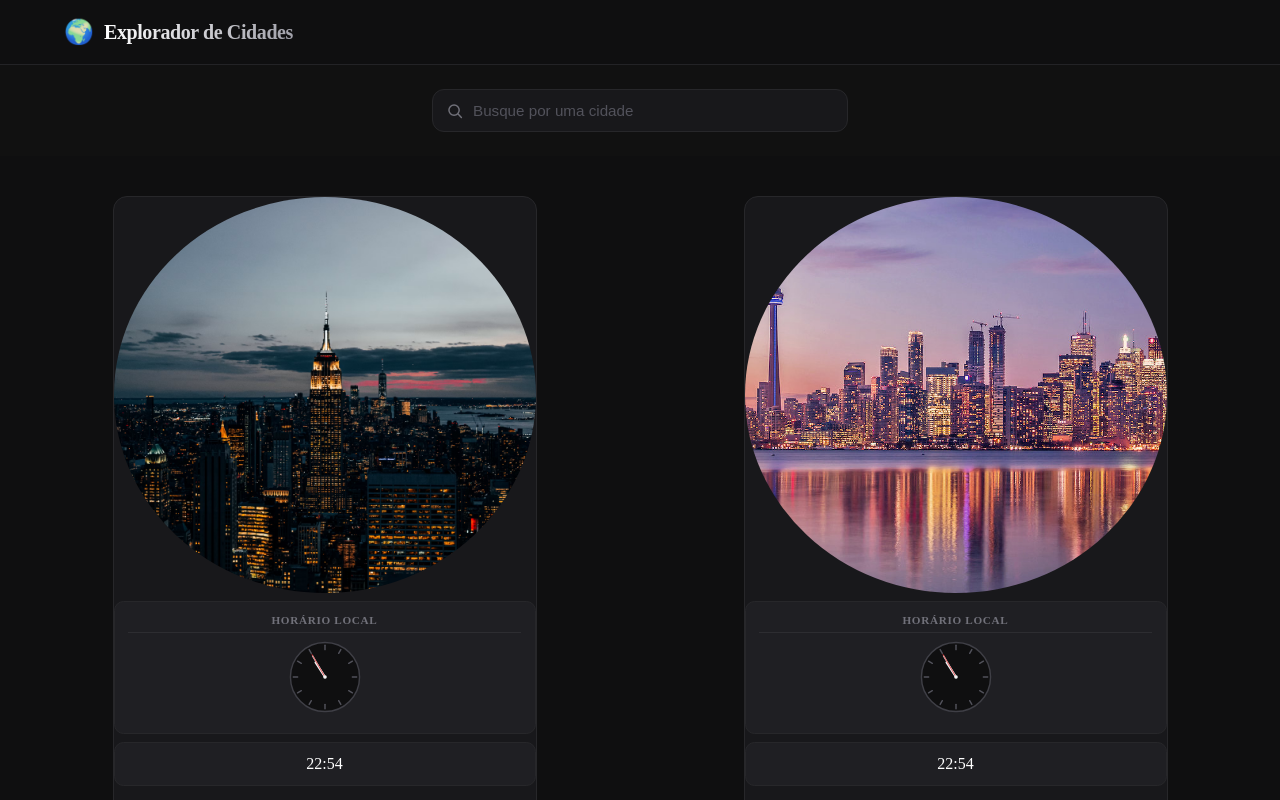
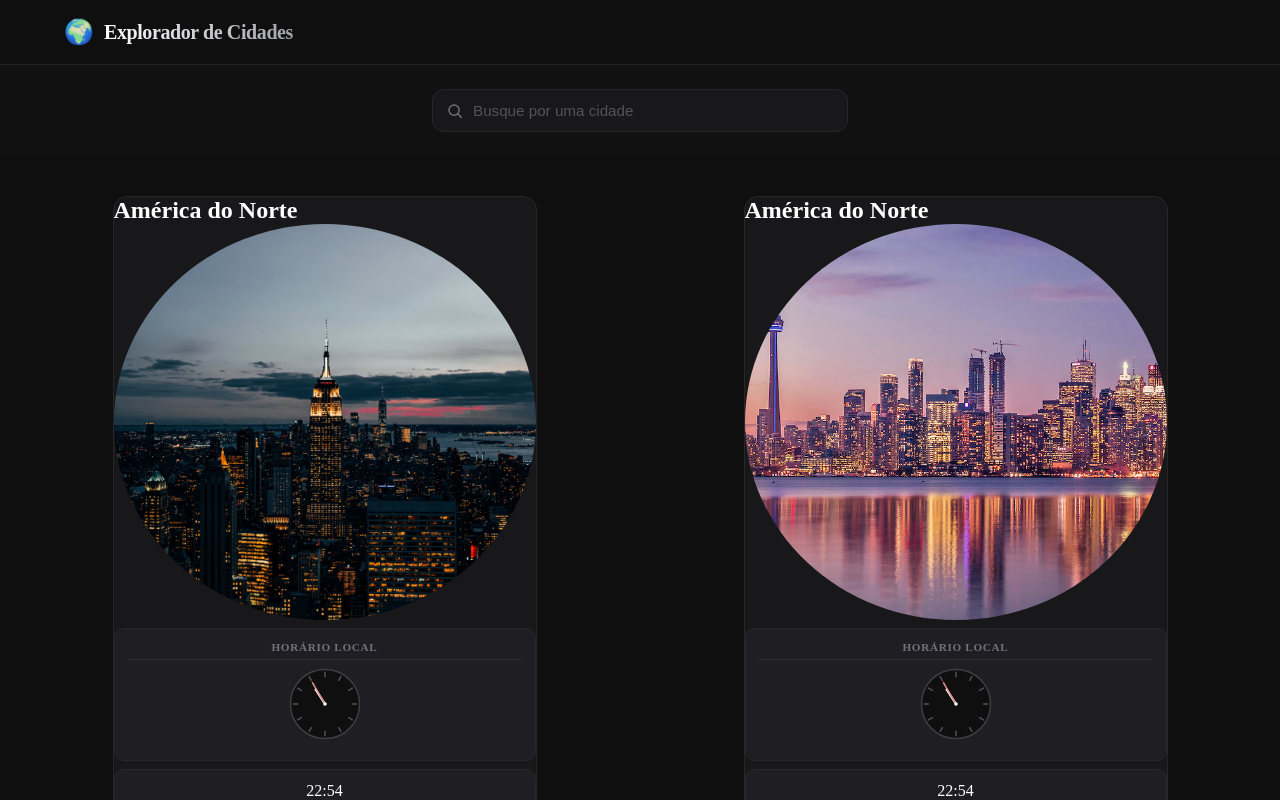
Before and after one commit to gabrieldev25789/projeto-cidades, a React (Vite) app: page / in a window 1280 px wide. Shown: the top 800 px of the page. Built offline with nearby package versions, Linux system fonts and the light colour scheme.

Commit message:
feat: Exibindo nome do continente

```diff
--- a/src/Components/Home/Home.jsx
+++ b/src/Components/Home/Home.jsx
@@ -36,7 +36,9 @@ function Home({ filtrado, setFiltrado }) {
           <p>Nenhuma cidade encontrada</p>
         ) : (
           cidadesExibidas.map((cidade) => (
+          <>
             <Link to={`/cidade/${cidade.id}`} className="cidade-card" key={cidade.id}>
+                <h2>{cidade.continente}</h2>
                 <img src={cidade.imagem} alt={cidade.nome} />
                 <div className="cidade-hora">
                     <span>Horário local</span>
@@ -66,6 +68,7 @@ function Home({ filtrado, setFiltrado }) {
                     </div>
                 </div>
             </Link>
+          </>
           ))
         )}
       </div>
```
